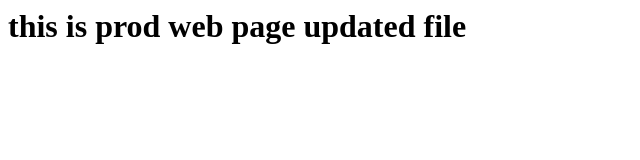
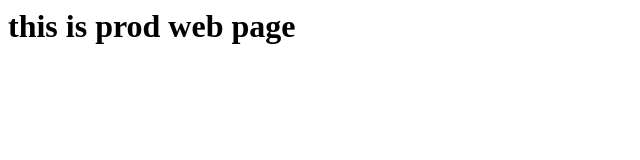
Before and after one commit to mayet16/prodweb, a plain HTML site: page index.html in a window 1280 px wide. Shown: the whole page, without its empty margins (0-640 px from the left). Drawn offline with Linux system fonts and the light colour scheme.

Commit message:
prod web update comit

```diff
--- a/index.html
+++ b/index.html
@@ -1 +1 @@
-<h1>this is prod web page updated file<h1>
+<h1>this is prod web page <h1>
```
